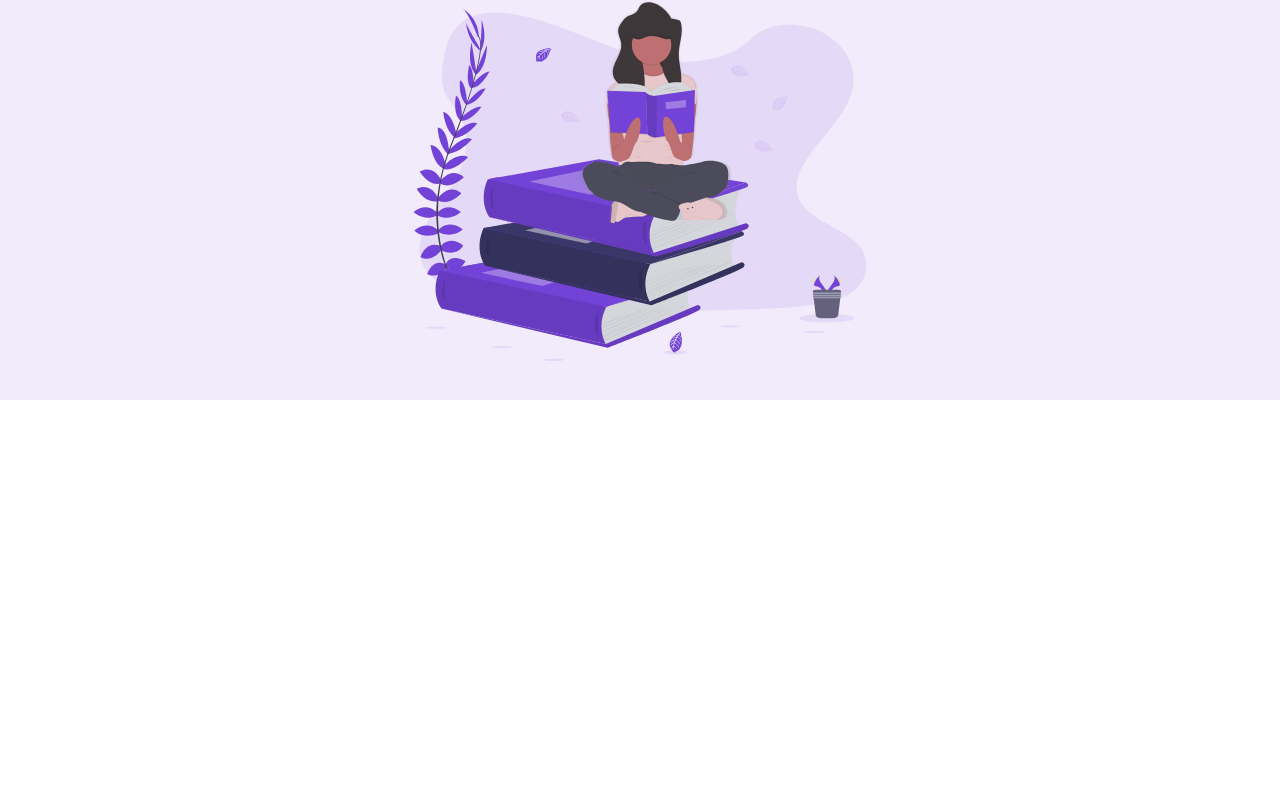
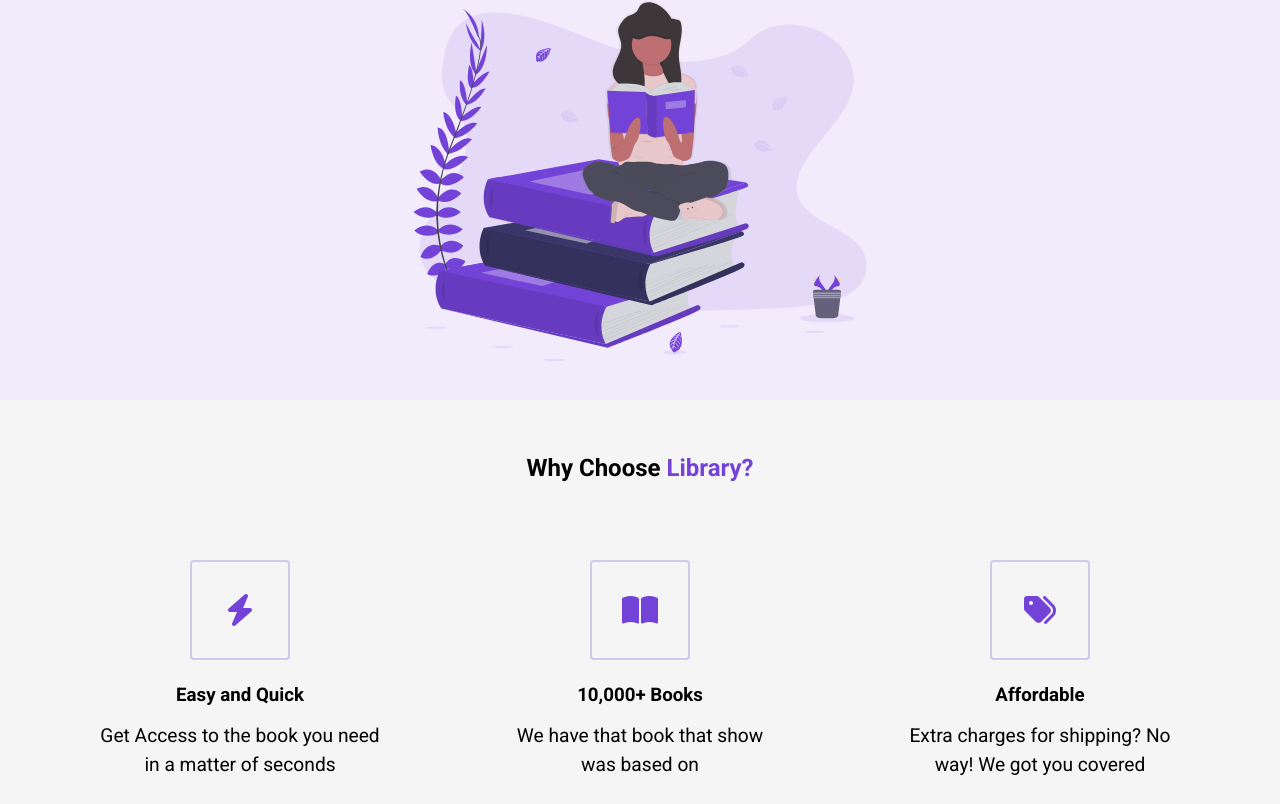
Before and after one commit to xander-bennett/book-bonanza, a plain HTML site: page index.html in a window 1280 px wide. Shown: the part 400-1204 px from the top of the page. Before the commit the page ends 800 px from the top, so only its background shows below. Drawn offline with Linux system fonts and the light colour scheme.

Commit message:
made updates to highlights section

```diff
--- a/index.html
+++ b/index.html
@@ -1,11 +1,14 @@
 <!DOCTYPE html>
 <html lang="en">
-
   <head>
     <meta charset="UTF-8" />
     <meta http-equiv="X-UA-Compatible" content="IE=edge" />
     <meta name="viewport" content="width=device-width, initial-scale=1.0" />
     <link rel="stylesheet" href="styles.css" />
+    <script
+      src="https://kit.fontawesome.com/c8e4d183c2.js"
+      crossorigin="anonymous"
+    ></script>
     <title>Library</title>
   </head>
 
@@ -13,7 +16,11 @@
     <section id="landing">
       <nav>
         <div class="nav__container">
-        <img src="/assets/Library.svg" alt="A library full of books" class="logo" />
+          <img
+            src="/assets/Library.svg"
+            alt="A library full of books"
+            class="logo"
+          />
           <ul class="nav__links">
             <li><a href="#" class="nav__link">Home</a></li>
             <li>
@@ -34,7 +41,11 @@
             <button class="btn">Get Started</button>
           </div>
           <figure>
-          <img src="/assets/Undraw_Books.svg" alt="A woman reading a book" class="header__img--wrapper" />
+            <img
+              src="/assets/Undraw_Books.svg"
+              alt="A woman reading a book"
+              class="header__img--wrapper"
+            />
           </figure>
         </div>
       </header>
@@ -44,11 +55,42 @@
       <section id="highlights">
         <div class="container">
           <div class="row">
-
+            <h2 class="section__title">
+              Why Choose <span class="purple--text"> Library? </span>
+            </h2>
+            <div class="highlight__wrapper">
+              <div class="highlight">
+                <div class="highlight__img">
+                  <i class="fas fa-bolt"></i>
+                </div>
+                <h3>Easy and Quick</h3>
+                <p class="highlight__para">
+                  Get Access to the book you need in a matter of seconds
+                </p>
+              </div>
+              <div class="highlight">
+                <div class="highlight__img">
+                  <i class="fas fa-book-open"></i>
+                </div>
+                <h3>10,000+ Books</h3>
+                <p class="highlight__para">
+                  We have that book that show was based on
+                </p>
+              </div>
+              <div class="highlight">
+                <div class="highlight__img">
+                  <i class="fas fa-tags"></i>
+                </div>
+                <h3>Affordable</h3>
+                <p class="highlight__para">
+                  Extra charges for shipping? No way! We got you covered
+                </p>
+              </div>
+            </div>
           </div>
         </div>
       </section>
-    <!-- <section id="features">
+      <section id="features">
         <div class="container">
           <div class="row"></div>
         </div>
@@ -57,8 +99,7 @@
         <div class="container">
           <div class="row"></div>
         </div>
-      </section> -->
+      </section>
     </main>
   </body>
-
 </html>
--- a/styles.css
+++ b/styles.css
@@ -20,6 +20,12 @@ img {
   height: 100%;
   max-height: 50vh;
   padding: 20px;
+}
+
+p {
+  font-size: 1.2rem;
+  line-height: 1.5;
+  margin: 1rem 0;
 }
 
 .nav__container {
@@ -146,4 +152,92 @@ header {
   display: flex;
   justify-content: center;
   padding: 20px;
+  z-index: 2;
 }
+
+.section__title {
+  padding: 54px 0;
+}
+
+.row {
+  width: 100%;
+  max-width: 1200px;
+  margin: 0 auto;
+}
+
+/*
+ Highlights
+ */
+
+#highlights {
+  background-color: #f5f5f5;
+  position: relative;
+}
+
+#highlights:before {
+  content: "";
+  position: absolute;
+  top: 0;
+  left: 0;
+  width: 101vw;
+  height: 12vw;
+  background: linear-gradient(
+    180deg,
+    rgba(115, 66, 214, 0.1) 0%,
+    rgba(115, 66, 214, 0.1) 100%
+  );
+  z-index: -1;
+}
+
+#highlights:after {
+  content: "";
+  position: absolute;
+  bottom: 0;
+  right: 0;
+  width: 101vw;
+  height: 12vw;
+  background: linear-gradient(
+    180deg,
+    rgba(115, 66, 214, 0.1) 0%,
+    rgba(115, 66, 214, 0.1) 100%
+  );
+  z-index: -1;
+}
+
+.highlight__wrapper {
+  display: flex;
+}
+
+.highlight {
+  padding: 0 24px;
+  width: calc(100% / 3);
+  display: flex;
+  flex-direction: column;
+  align-items: center;
+  justify-content: center;
+}
+
+.highlight__para {
+  text-align: center;
+  margin-bottom: 24px;
+  margin-top: 16px;
+  max-width: 280px;
+}
+
+.highlight__img {
+  width: 100px;
+  height: 100px;
+  border: 2px solid #7342d642;
+  display: flex;
+  justify-content: center;
+  align-items: center;
+  border-radius: 4px;
+  font-size: 32px;
+  margin-bottom: 24px;
+  color: #7342d6;
+}
+
+.highlight__subtitle {
+  font-size: 24px;
+  margin-bottom: 24px;
+}
```
Lines whose indentation alone changed are shown as unchanged.
